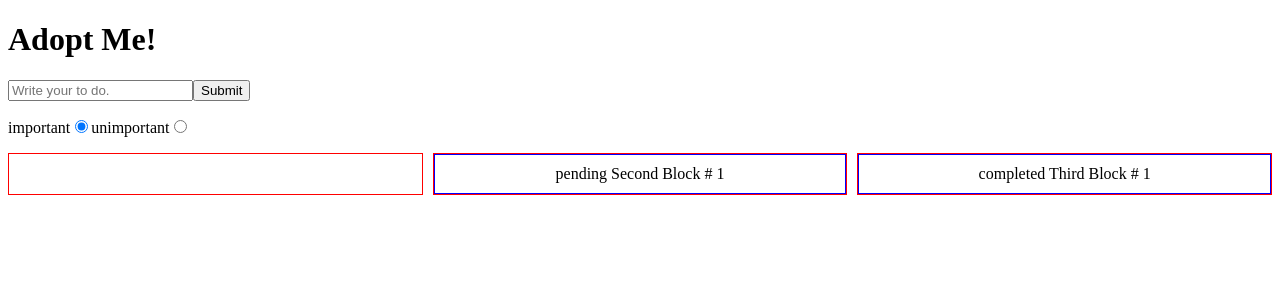
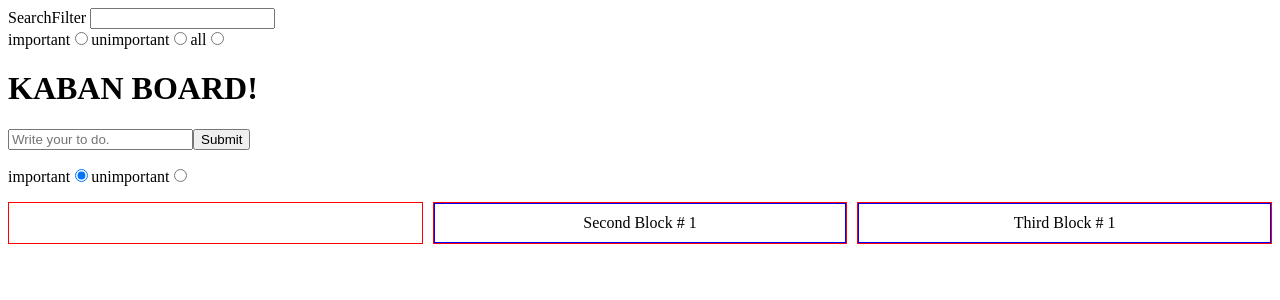
Before and after one commit to vinson-han/Kaban, a React (Vite) app: page / in a window 1280 px wide. Shown: the top 300 px of the page. Built offline with nearby package versions, Linux system fonts and the light colour scheme.

Commit message:
filter added

```diff
--- a/src/App.jsx
+++ b/src/App.jsx
@@ -27,7 +27,7 @@ const App = () => {
   };
 
   const handleFilter = (event) => {
-    setFilter(event.target.value);
+    setFilter(event.target.value.toLowerCase());
   };
 
   const handleEdit = (object) => {
@@ -62,12 +62,12 @@ const App = () => {
 
   return (
     <div>
-      {/* <SearchFilter
+      <SearchFilter
         handleFilter={handleFilter}
         handlePriority={handlePriority}
-      /> */}
+      />
 
-      <h1>Adopt Me!</h1>
+      <h1>KABAN BOARD!</h1>
 
       {/* <div className="grid">
         <KabanBoard
@@ -83,7 +83,7 @@ const App = () => {
         />
       </div> */}
       <CreateItem handleSubmit={handleSubmit} />
-      <Board list={list} />
+      <Board list={list} filter={filter} priority={priority} />
     </div>
   );
 };
--- a/src/Components/Board.jsx
+++ b/src/Components/Board.jsx
@@ -21,7 +21,7 @@ const KabanList = ({ list, handleDrop, name }) => {
               onDragStart={(e) => handleDragStart(e)}
               onDrop={(e) => handleDrop(e)}
             >
-              {e.status} {e.content}
+              {e.content}
             </li>
           ))}
       </ul>
@@ -29,10 +29,12 @@ const KabanList = ({ list, handleDrop, name }) => {
   );
 };
 
-const Board = ({ list }) => {
+const Board = ({ list, filter, priority }) => {
   useEffect(() => {
+    // } else if (priority === "unimportant")
+    //   itemList = itemList.filter((e) => e.priority === "unimportant");
+
     list.content && setInitial([...initial, list]);
-    console.log(list);
   }, [list]);
 
   const [initial, setInitial] = useState([]);
@@ -112,11 +114,38 @@ const Board = ({ list }) => {
     }
   };
 
+  const filterList = (list, filter, priority) => {
+    // Seperated filter for readablity
+    let x =
+      filter.length > 0
+        ? list.filter((e) => e.content.toLowerCase().includes(filter))
+        : list;
+
+    if (priority === "important") {
+      x = x.filter((e) => e.priority === "important");
+    } else if (priority === "unimportant")
+      x = x.filter((e) => e.priority === "unimportant");
+
+    return x;
+  };
+
   return (
     <div className="grid">
-      <KabanList list={initial} handleDrop={handleDrop} name="initial" />
-      <KabanList list={pending} handleDrop={handleDrop} name="pending" />
-      <KabanList list={completed} handleDrop={handleDrop} name="completed" />
+      <KabanList
+        list={filterList(initial, filter, priority)}
+        handleDrop={handleDrop}
+        name="initial"
+      />
+      <KabanList
+        list={filterList(pending, filter, priority)}
+        handleDrop={handleDrop}
+        name="pending"
+      />
+      <KabanList
+        list={filterList(completed, filter, priority)}
+        handleDrop={handleDrop}
+        name="completed"
+      />
     </div>
   );
 };
```
Also changed, not shown: thingsLearned.txt.
